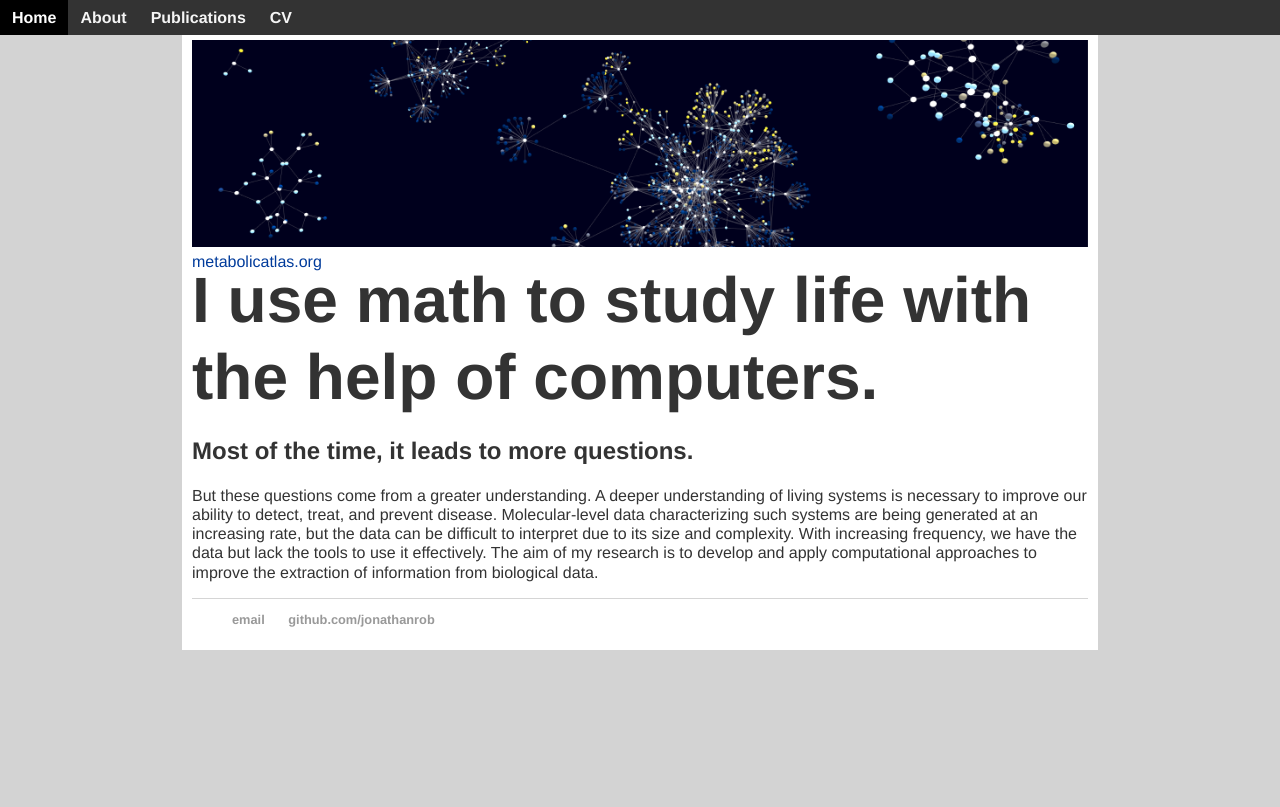
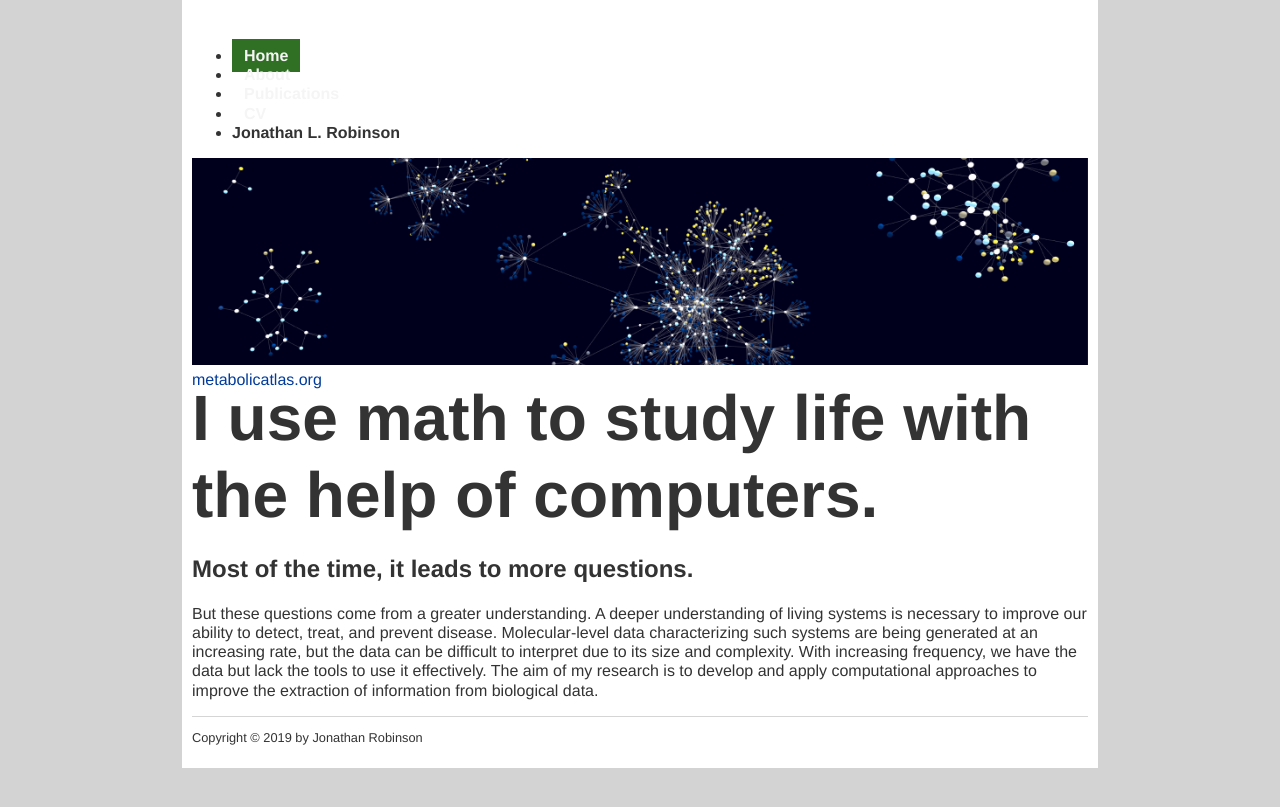
Before and after one commit to JonathanRob/JonathanRob.github.io, a Jekyll site: the page built from index.html, in a window 1280 px wide. Shown: the top 807 px of the page. Built offline with Jekyll 4.4.1, drawn with Linux system fonts in a browser that asks for light colours.

Commit message:
style: updates to default layout

```diff
--- a/_layouts/default.html
+++ b/_layouts/default.html
@@ -15,23 +15,24 @@
 			<link rel="stylesheet" type="text/css" href="/css/main_light.css">
 			<link rel="shortcut icon" type="image/png" href="/images/favicon.png">
 		</head>
-		<body>
+		<body class='{% if page.title == "Home" %}home_page{% endif %}'>
 			<nav>
-	    		<div class='navbar'>
-	    			{% for item in site.data.pagelist.pages %}
-	    				<a href="{{ item.url }}" class="{% if item.url == page.url %}current_page{% endif %}">{{ item.title }}</a>
+				<ul>
+					{% for item in site.data.pagelist.pages %}
+					<li><a href="{{ item.url }}" class="{% if item.url == page.url %}current_page{% endif %}">{{ item.title }}</a></li>
 					{% endfor %}
-	    		</div>
-	    	</nav>
-	    	<br>
+					<li class='navtext'><b>Jonathan L. Robinson</b></li>
+				</ul>
+			</nav>
 	    	<div>
 	    		{{ content }}
 	    	</div>
 			<footer>
-	    		<ul>
+				<p>Copyright &copy; 2019 by Jonathan Robinson</p>
+	    		<!-- <ul>
 	        		<li><a href="mailto:jonathan.robins1@gmail.com">email</a></li>
 	        		<li><a href="https://github.com/jonathanrob">github.com/jonathanrob</a></li>
-				</ul>
+				</ul> -->
 			</footer>
 		</body>
 	</html>
```
